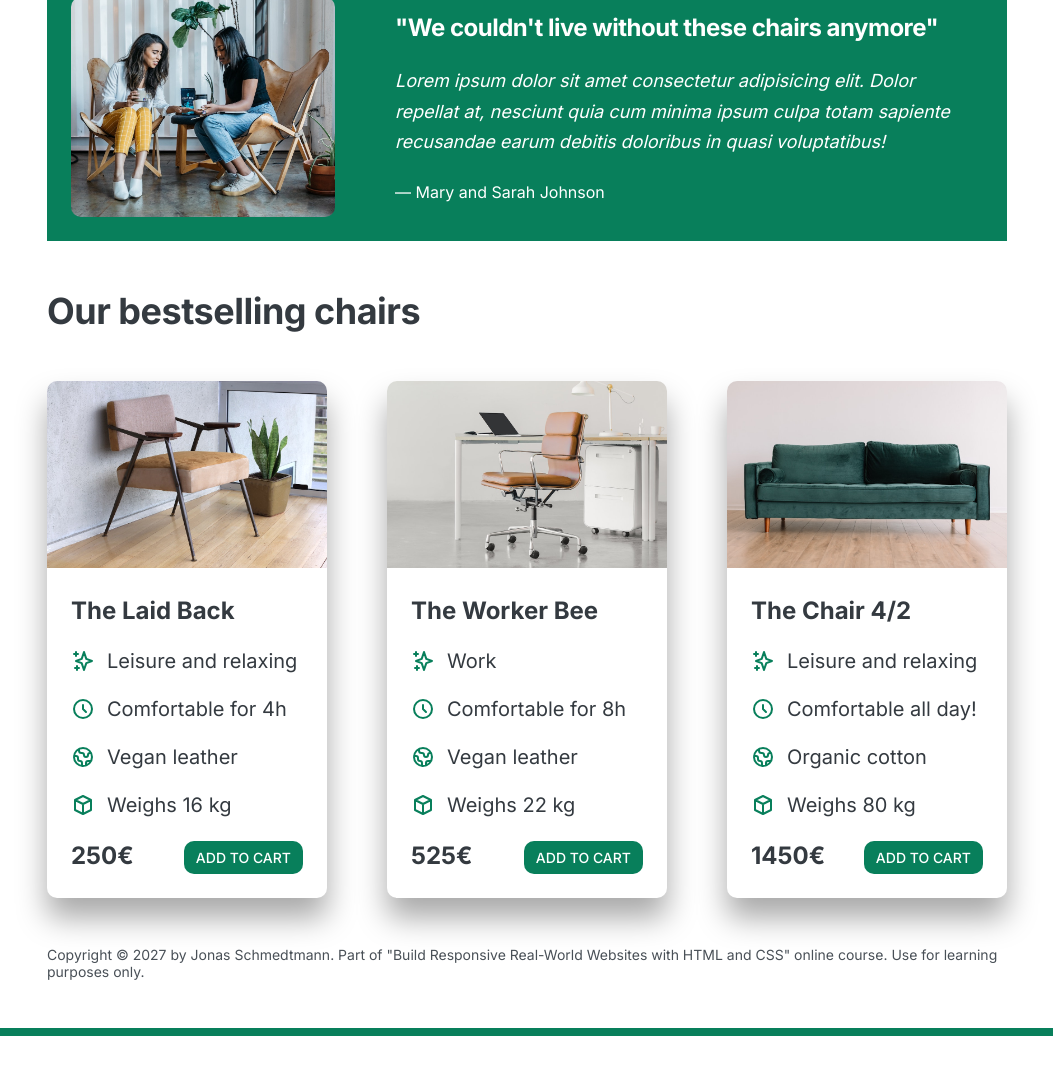
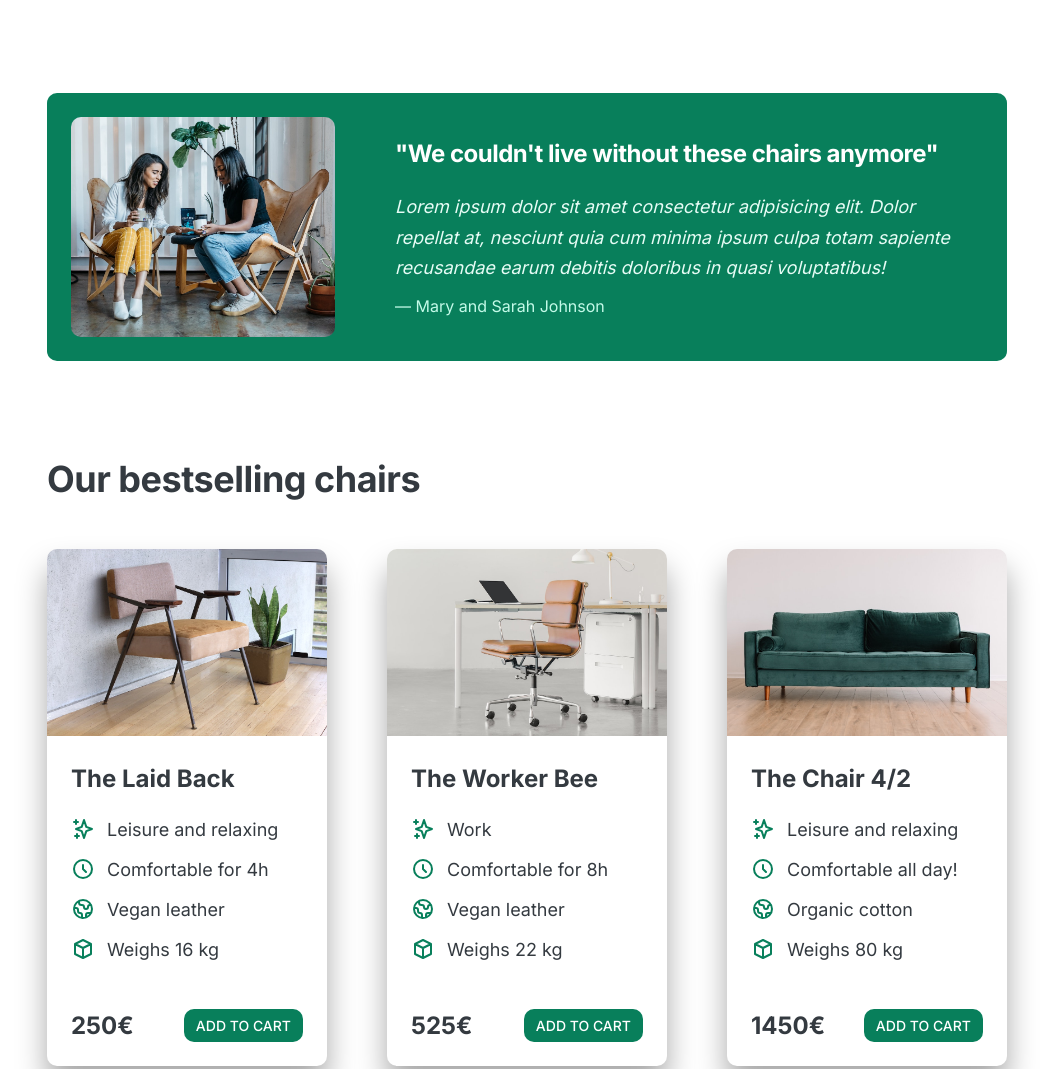
Before and after one commit to nicolasb1607/Web_Design, a plain HTML site: page index.html in a window 1280 px wide. Shown: the part 917-1986 px from the top of the page, without its empty margins (113-1166 px from the left). Before the commit the page ends 1953 px from the top, so only its background shows below. Drawn offline with Linux system fonts and the light colour scheme.

Commit message:
Adding whitespaces

```diff
--- a/style.css
+++ b/style.css
@@ -35,7 +35,7 @@ body {
 
 header,
 section {
-  margin-bottom: 48px;
+  margin-bottom: 96px;
 }
 
 h2 {
@@ -85,7 +85,7 @@ header {
   display: grid;
   grid-template-columns: repeat(2, 1fr);
   column-gap: 80px;
-  margin-top: 48px;
+  margin-top: 64px;
 }
 
 .header-text-box {
@@ -93,7 +93,7 @@ header {
 }
 
 h1 {
-  margin-bottom: 24px;
+  margin-bottom: 32px;
   font-size: 44px;
   line-height: 1.1;
   letter-spacing: -1px;
@@ -116,7 +116,7 @@ img {
   stroke: #087f5b;
   width: 32px;
   height: 32px;
-  margin-bottom: 16px;
+  margin-bottom: 24px;
 }
 
 .features-title {
@@ -134,6 +134,7 @@ img {
   background-color: #087f5b;
   color: white;
   padding: 24px;
+  border-radius: 10px;
 }
 
 .testimonial-box {
@@ -148,11 +149,16 @@ img {
 
 .testimonial-text {
   font-style: italic;
-  margin-bottom: 24px;
+  margin-bottom: 12px;
   font-size: 18px;
   line-height: 1.7;
+  color:  #e6fcf5;
 }
 
+
+.testimonial-author {
+  color : #c3fae8;
+}
 /* CHAIRS */
 
 .chair {
@@ -177,19 +183,19 @@ h3 {
 
 .chair-details {
   list-style: none;
-  margin-bottom: 24px;
-  font-size: 20px;
+  margin-bottom: 48px;
+  font-size: 18px;
 }
 
 .chair-details li {
   display: flex;
   align-items: center;
   gap: 12px;
-  margin-bottom: 24px;
+  margin-bottom: 16px;
 }
 
 .chair-details li:last-child {
-  margin-bottom: 0;
+  margin-bottom: 24px;
 }
 
 .chair-icon {
@@ -200,6 +206,7 @@ h3 {
 .chair-price {
   display: flex;
   justify-content: space-between;
+  align-items:  center;
   font-size: 24px;
 }
 
```
